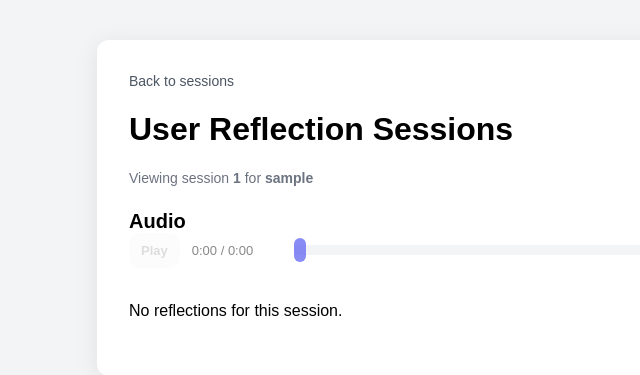
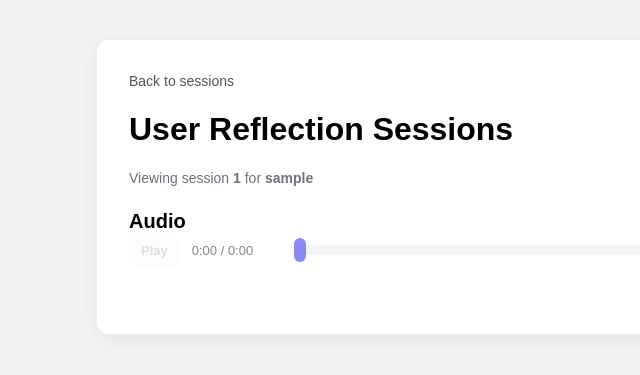
Before and after one commit to lucaskmiyazaki/noonchi_appraisal, a Flask app: a page that uses templates/session.html in a window 1280 px wide. Shown: the top 375 px of the page, without its empty margins (243-883 px from the left). Run offline with Flask 3, Linux system fonts and the light colour scheme; data that the repository does not hold is empty.

Commit message:
fix: remove list of reflections from session screen

```diff
--- a/templates/session.html
+++ b/templates/session.html
@@ -6,9 +6,6 @@
   <title>Session Detail</title>
   <link rel="stylesheet" href="/static/styles.css">
   <style>
-    .reflection-list { margin: 24px 0; }
-    .reflection-item { cursor: pointer; padding: 8px 12px; border-radius: 6px; margin-bottom: 6px; background: #f3f4f6; transition: background 0.2s; }
-    .reflection-item:hover { background: #e5e7eb; }
     .section-title { font-size: 20px; font-weight: 600; margin-top: 24px; }
     .subtle-line { margin-bottom: 16px; color: #6b7280; font-size: 14px; }
     .back-link { color: #4b5563; text-decoration: none; font-size: 14px; }
@@ -64,7 +61,6 @@
     <h1>User Reflection Sessions</h1>
     <div class="subtle-line">Viewing session <strong>{{ resolved_session }}</strong> for <strong>{{ resolved_user }}</strong></div>
     <div id="waveformContainer" style="margin:24px 0;"></div>
-    <div class="reflection-list" id="reflectionList"></div>
   </div>
   <div id="reflectionModal" class="reflection-modal" hidden>
     <div class="reflection-modal-dialog" role="dialog" aria-modal="true" aria-labelledby="reflectionModalTitle">
@@ -82,7 +78,6 @@
     </div>
   </div>
   <script>
-    const reflectionList = document.getElementById('reflectionList');
     const waveformContainer = document.getElementById('waveformContainer');
     const currentUser = document.body.dataset.currentUser || '';
     const currentSession = document.body.dataset.currentSession || '';
@@ -245,12 +240,11 @@
     });
 
     async function loadSession() {
-      reflectionList.innerHTML = '';
       waveformContainer.innerHTML = '';
       const user = currentUser.trim();
       const session = currentSession.trim();
       if (!user || !session) {
-        reflectionList.innerHTML = '<div>Missing user or session.</div>';
+        waveformContainer.innerHTML = '<div>Missing user or session.</div>';
         return;
       }
 
@@ -514,14 +508,6 @@
       });
 
       renderLegend();
-      if (!reflectionsWithTypes.length) {
-        reflectionList.innerHTML = '<div>No reflections for this session.</div>';
-      } else {
-        reflectionList.innerHTML = '<div class="section-title">Reflections</div>' + reflectionsWithTypes.map(r => {
-          const treeLabel = r.tree_id || 'unknown';
-          return `<div class="reflection-item">${escapeHtml(r.reflection_tree_file)} <span style="color:#888;font-size:12px;">[${escapeHtml(r.startms)} - ${escapeHtml(r.endms)}]</span> <span style="color:#6b7280;font-size:12px;">${escapeHtml(treeLabel)}</span></div>`;
-        }).join('');
-      }
       updateUI();
       await resolveDuration();
     }
```
